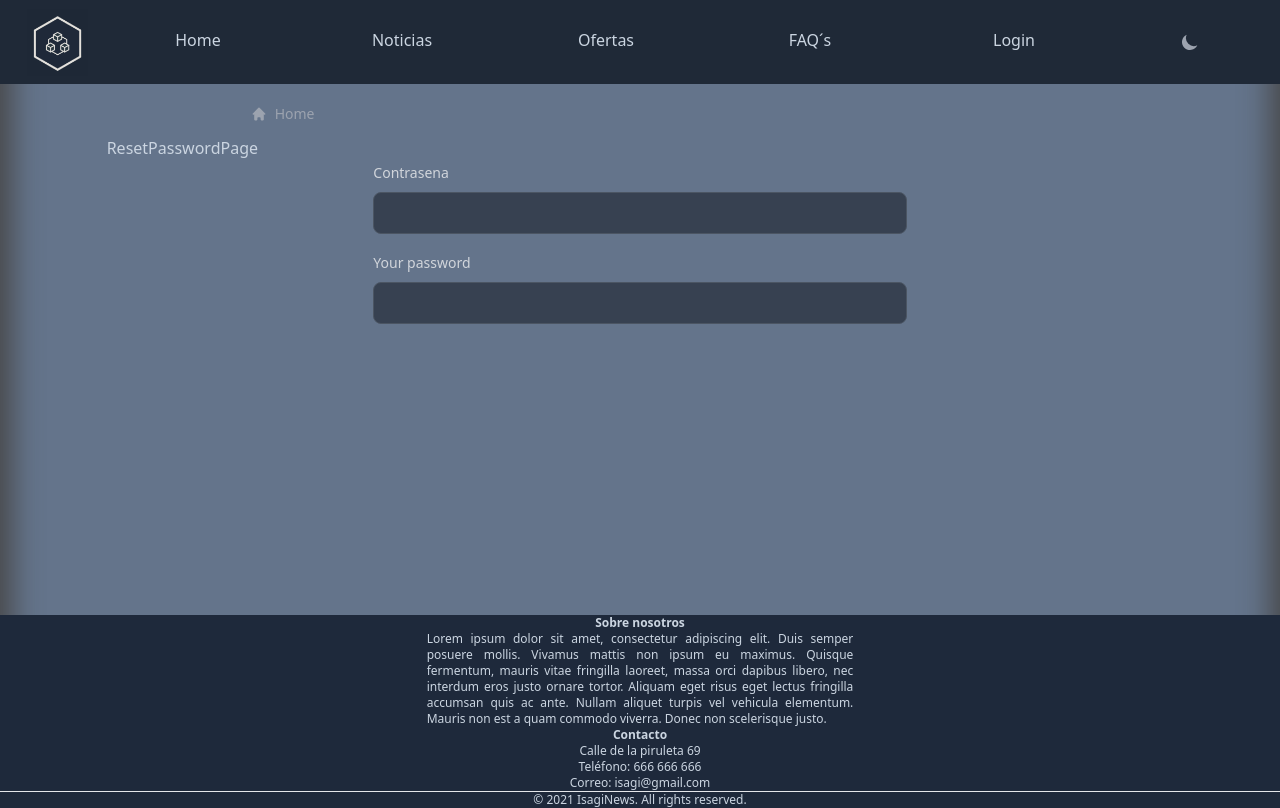
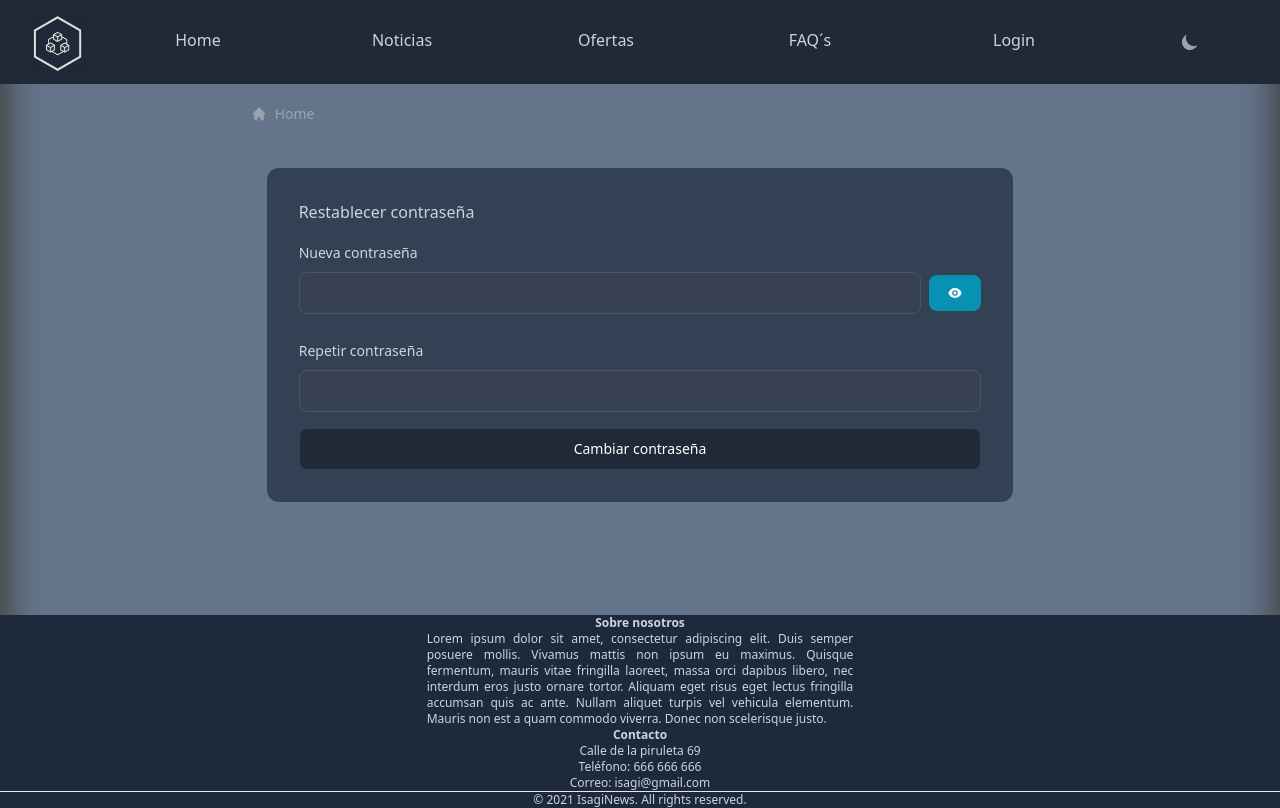
Before and after one commit to IsagiProject/isagi-news-react, a React (Vite) app: page /reset-password in a window 1280 px wide. Built offline with nearby package versions, Linux system fonts and the light colour scheme.

Commit message:
Password reset page

```diff
--- a/src/components/modal/RecoverPasswordFormModal.jsx
+++ b/src/components/modal/RecoverPasswordFormModal.jsx
@@ -24,7 +24,7 @@ export default function FormModal({ show, onClose }) {
       return
     }
     const isSuccessful = await fetch(
-      'https://isagiapi.galder315.ga/auth/request-recover',
+      `${import.meta.env.VITE_API_URL}/auth/request-recover`,
       {
         method: 'POST',
         headers: {
--- a/src/pages/ResetPasswordPage.jsx
+++ b/src/pages/ResetPasswordPage.jsx
@@ -1,38 +1,138 @@
-import { Label, TextInput } from 'flowbite-react'
-import { useSearchParams } from 'react-router-dom'
+import { Button, Label, Spinner, TextInput } from 'flowbite-react'
+import { useRef, useState } from 'react'
+import { HiEye, HiEyeOff } from 'react-icons/hi'
+import { useNavigate, useSearchParams } from 'react-router-dom'
+import { changePasswordRecover } from '../services/auth.js'
+import SuccessAlert from '../components/alerts/SuccessAlert.jsx'
+import ErrorAlert from '../components/alerts/ErrorAlert.jsx'
 
 export default function ResetPasswordPage() {
   const [searchParams] = useSearchParams()
-  const handleFormSubmit = (event) => {
+  const [passwordShow, setPasswordShow] = useState(false)
+  const [colorPassword, setColorPassword] = useState(null)
+  const [successfulChange, setSuccessfulChange] = useState(null)
+  const [alertMessage, setAlertMessage] = useState('')
+  const [inProgress, setInProgress] = useState(false)
+  const passwordInputRef = useRef()
+  const passwordInputRepeatRef = useRef()
+  const navigate = useNavigate()
+
+  const handleFormSubmit = async (event) => {
     event.preventDefault()
+    if (
+      passwordInputRef.current.value !== passwordInputRepeatRef.current.value
+    ) {
+      return
+    }
+
+    setInProgress(true)
+    const formData = new FormData(event.target)
+    const email = formData.get('email')
+    const token = formData.get('token')
+    const password = formData.get('password')
+
+    const statusCode = await changePasswordRecover({ email, token, password })
+    if (statusCode === 200) {
+      setSuccessfulChange(true)
+      setAlertMessage(
+        'Se te redirigira automaticamente a la pagina de inicio de sesion. Recuerda utilizar la contraseña nueva para iniciar sesion.'
+      )
+      setTimeout(() => {
+        navigate('/login')
+      }, 10000)
+      return
+    }
+
+    if (statusCode >= 400) {
+      setSuccessfulChange(false)
+      setAlertMessage(
+        'Este enlace no es valido. Por favor, solicita uno nuevo a traves de la pagina "He olvidado mi contraseña".'
+      )
+      setInProgress(false)
+    }
   }
+
+  const handlePasswordType = () => {
+    if (
+      passwordInputRef.current.value === '' ||
+      passwordInputRepeatRef.current.value === '' ||
+      passwordInputRef.current.value === passwordInputRepeatRef.current.value
+    ) {
+      setColorPassword(null)
+    } else {
+      setColorPassword('failure')
+    }
+  }
+
   return (
-    <div>
-      <h1>ResetPasswordPage</h1>
-      <form
-        className='flex flex-col gap-4 w-1/2 m-auto'
-        onSubmit={handleFormSubmit}
-      >
+    <div className='flex flex-col gap-4 bg-slate-300 dark:bg-slate-700 p-8 mx-40 my-8 justify-start rounded-xl object-cover max-md:mx-10'>
+      <h1>Restablecer contraseña</h1>
+      {successfulChange === true && (
+        <SuccessAlert
+          bold='Cambio realizado correctamente.'
+          text={alertMessage}
+        />
+      )}
+      {successfulChange === false && (
+        <ErrorAlert bold='Ha ocurrido un error.' text={alertMessage} />
+      )}
+      <form className='' onSubmit={handleFormSubmit}>
         <div>
           <div className='mb-2 block'>
-            <Label htmlFor='password'>Contrasena</Label>
+            <Label htmlFor='password' value='Nueva contraseña' />
           </div>
-          <TextInput
-            type='password'
-            name='password'
-            label='Contraseña'
-            required
+          <div className='flex align-middle'>
+            <TextInput
+              {...(colorPassword !== null && { color: colorPassword })}
+              ref={passwordInputRef}
+              onChange={handlePasswordType}
+              className='w-full transition'
+              type={passwordShow ? 'text' : 'password'}
+              name='password'
+              required
+            />
+            <Button
+              className='ml-2 self-center'
+              onClick={() => setPasswordShow(!passwordShow)}
+            >
+              {passwordShow ? <HiEyeOff /> : <HiEye />}
+            </Button>
+          </div>
+          <Label
+            value='Las contraseñas no coinciden'
+            color='failure'
+            className={colorPassword === 'failure' ? 'visible' : 'invisible'}
           />
         </div>
         <div>
           <div className='mb-2 block'>
-            <Label htmlFor='password1' value='Your password' />
+            <Label htmlFor='password_repeat' value='Repetir contraseña' />
           </div>
-          <TextInput id='password1' type='password' required />
+          <div className='flex align-middle'>
+            <TextInput
+              {...(colorPassword !== null && { color: colorPassword })}
+              ref={passwordInputRepeatRef}
+              onChange={handlePasswordType}
+              className='w-full'
+              name='password_repeat'
+              type={passwordShow ? 'text' : 'password'}
+              required
+            />
+          </div>
         </div>
+        <Button
+          color='dark'
+          type='submit'
+          className='w-full mt-4'
+          isProcessing={inProgress}
+          label='Cambiar contraseña'
+          processingSpinner={<Spinner size='sm' />}
+        >
+          Cambiar contraseña
+        </Button>
+        <input type='hidden' name='email' value={searchParams.get('email')} />
+        <input type='hidden' name='token' value={searchParams.get('token')} />
       </form>
-      <p>{searchParams.get('email')}</p>
-      <p>{searchParams.get('token')}</p>
     </div>
   )
 }
--- /dev/null
+++ b/src/services/auth.js
@@ -0,0 +1,11 @@
+export const changePasswordRecover = async ({ email, token, password }) => {
+  const response = await fetch(`${import.meta.env.VITE_API_URL}/auth/recover`, {
+    method: 'POST',
+    headers: {
+      'Content-Type': 'application/json'
+    },
+    body: JSON.stringify({ email, token, password })
+  })
+  const json = await response.json()
+  return json.status
+}
```
